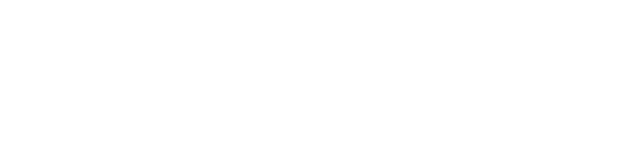
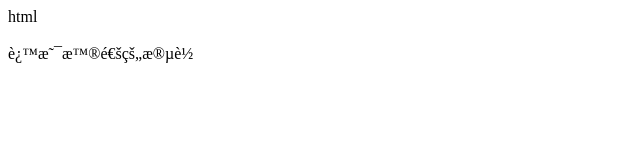
Before and after one commit to lookforhan/html, a plain HTML site: page a.html in a window 1280 px wide. Shown: the whole page, without its empty margins (0-640 px from the left). Drawn offline with Linux system fonts and the light colour scheme.

Commit message:
update a.html

```diff
--- a/a.html
+++ b/a.html
@@ -1,7 +1,12 @@
 <!DOCTYPE html>
 <html>
     <head>
+        <meta charset="UFT-8">
         <title>HTML 简介</title>
     </head>
-    <body></body>
+    <body>
+        html
+        <!-- 这是注释 -->
+        <p> 这是普通的段落 </p>
+    </body>
 </html>
```
